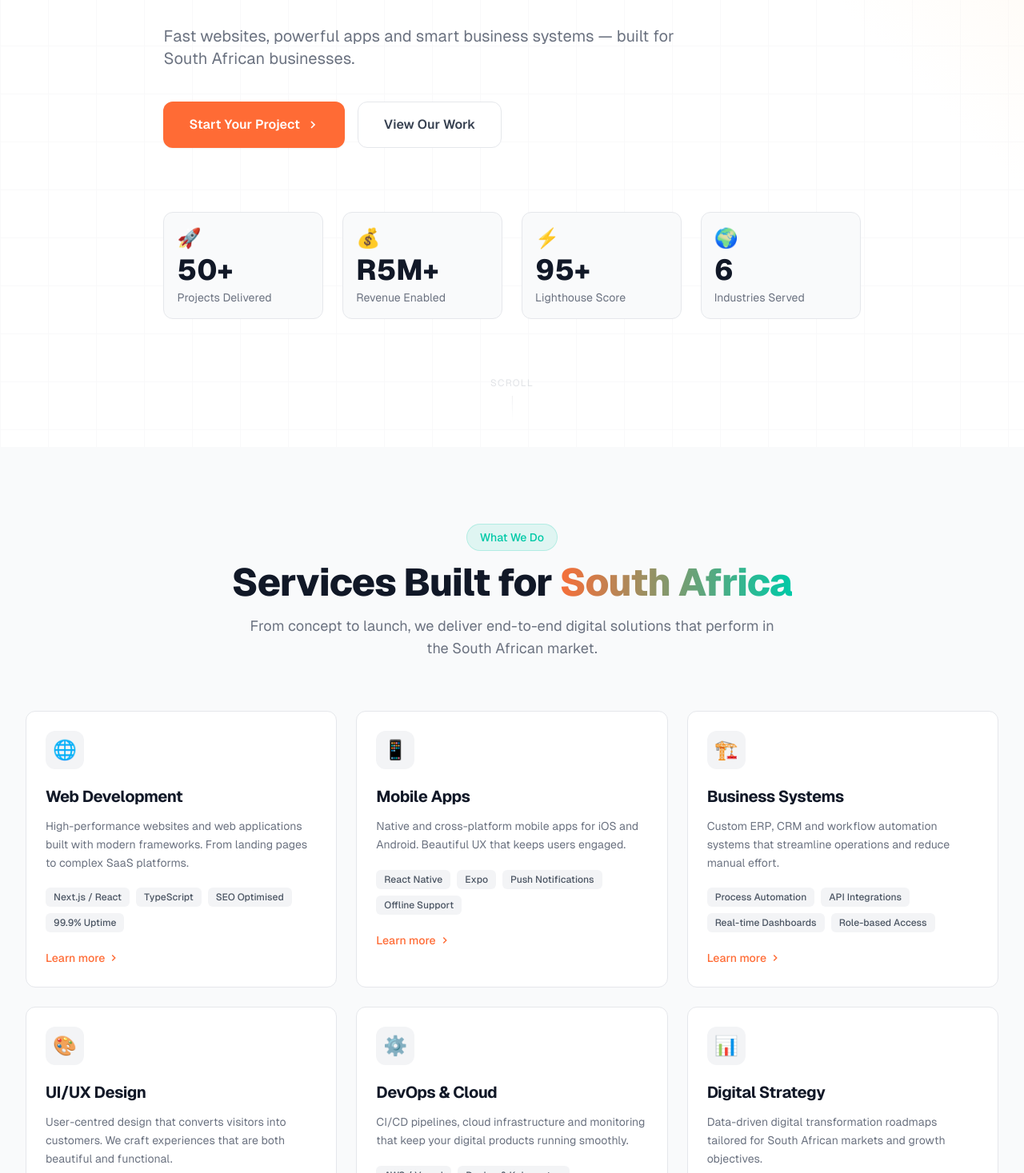
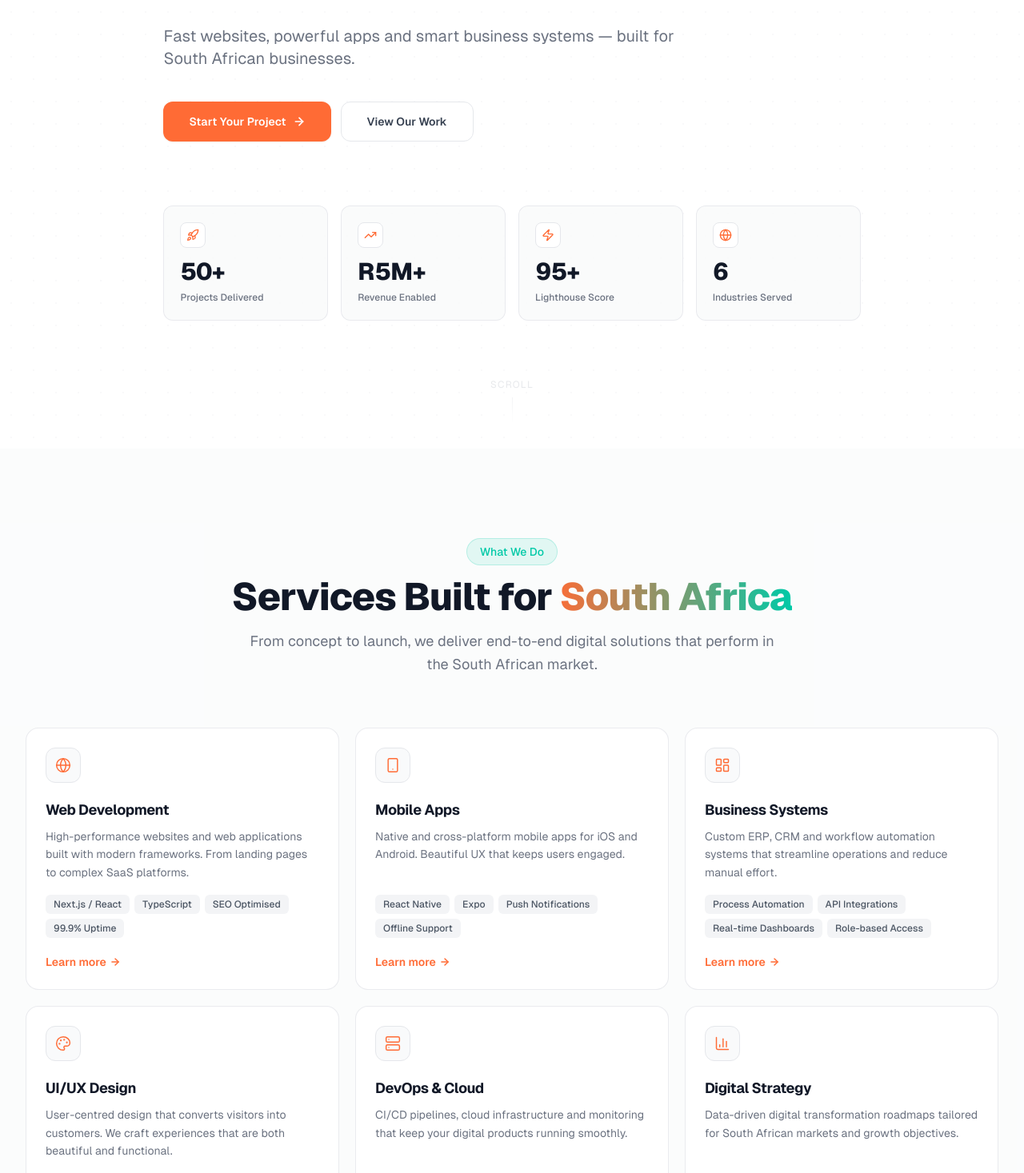
Before and after one commit to Nhlobo/testing, a Next.js app: page / in a window 1280 px wide. Shown: the part 363-1830 px from the top of the page at 80% size. Built offline with nearby package versions, Linux system fonts and the light colour scheme.

Commit message:
feat: premium UI — replace emoji icons with lucide-react, refine CSS design tokens and spacing
Agent-Logs-Url: https://github.com/Nhlobo/testing/sessions/4cce99ed-0bd8-4638-9d99-805327b2d9f8

Co-authored-by: Nhlobo <137711037+Nhlobo@users.noreply.github.com>

```diff
--- a/package.json
+++ b/package.json
@@ -14,6 +14,7 @@
     "class-variance-authority": "^0.7.1",
     "clsx": "^2.1.1",
     "framer-motion": "^12.38.0",
+    "lucide-react": "^0.511.0",
     "next": "15.5.15",
     "react": "^18",
     "react-dom": "^18",
--- a/src/app/blog/page.tsx
+++ b/src/app/blog/page.tsx
@@ -1,5 +1,6 @@
 import type { Metadata } from "next";
 import Link from "next/link";
+import { ArrowRight } from "lucide-react";
 import { AnimatedSection } from "@/components/ui/AnimatedSection";
 import { blogPosts } from "@/lib/data";
 import { formatDate } from "@/lib/utils";
@@ -57,9 +58,10 @@ export default function BlogPage() {
                     </time>
                     <Link
                       href={`/blog/${post.slug}`}
-                      className="text-xs font-semibold text-accent hover:text-accent-dark transition-colors"
+                      className="inline-flex items-center gap-1 text-xs font-semibold text-accent hover:text-accent-dark transition-colors"
                     >
-                      Read article →
+                      Read article
+                      <ArrowRight size={12} strokeWidth={2.5} />
                     </Link>
                   </div>
                 </article>
--- a/src/app/globals.css
+++ b/src/app/globals.css
@@ -4,22 +4,41 @@
 
 @layer base {
   :root {
+    /* Surface & background */
     --background: 0 0% 100%;
+    --surface: 210 20% 98%;
     --foreground: 222 47% 11%;
     --card: 0 0% 100%;
     --card-foreground: 222 47% 11%;
-    --border: 214 32% 91%;
-    --input: 214 32% 91%;
-    --primary: 18 100% 60%;
+
+    /* Borders & inputs */
+    --border: 220 14% 90%;
+    --input: 220 14% 90%;
+
+    /* Brand colours */
+    --primary: 18 100% 58%;
     --primary-foreground: 0 0% 100%;
-    --secondary: 168 100% 39%;
+    --secondary: 168 100% 37%;
     --secondary-foreground: 0 0% 100%;
-    --muted: 210 40% 96%;
-    --muted-foreground: 215 16% 47%;
-    --accent: 18 100% 60%;
+
+    /* Muted tones */
+    --muted: 210 20% 96%;
+    --muted-foreground: 215 14% 48%;
+
+    /* Accent (same as primary) */
+    --accent: 18 100% 58%;
     --accent-foreground: 0 0% 100%;
-    --ring: 18 100% 60%;
-    --radius: 0.5rem;
+
+    /* Focus ring */
+    --ring: 18 100% 58%;
+
+    /* Geometry */
+    --radius: 0.625rem;
+
+    /* Shadows */
+    --shadow-sm: 0 1px 2px 0 rgb(0 0 0 / 0.05);
+    --shadow-md: 0 4px 12px 0 rgb(0 0 0 / 0.08), 0 1px 3px 0 rgb(0 0 0 / 0.04);
+    --shadow-lg: 0 10px 28px 0 rgb(0 0 0 / 0.1), 0 2px 6px 0 rgb(0 0 0 / 0.05);
   }
 }
 
@@ -30,14 +49,32 @@
 
   html {
     scroll-behavior: smooth;
+    -webkit-font-smoothing: antialiased;
+    -moz-osx-font-smoothing: grayscale;
+    text-rendering: optimizeLegibility;
   }
 
   body {
-    @apply bg-white text-gray-900 font-sans;
+    @apply bg-white text-gray-900 font-sans leading-relaxed;
+    font-feature-settings: "cv02", "cv03", "cv04", "cv11";
   }
 
   h1, h2, h3, h4, h5, h6 {
-    @apply font-bold tracking-tight;
+    @apply font-bold tracking-tight leading-tight;
+    text-wrap: balance;
+  }
+
+  p {
+    text-wrap: pretty;
+  }
+
+  a {
+    @apply transition-colors duration-200;
+  }
+
+  /* Smooth focus styles */
+  :focus-visible {
+    @apply outline-none ring-2 ring-accent ring-offset-2;
   }
 }
 
@@ -51,32 +88,50 @@
   }
 
   .card-hover {
-    @apply transition-all duration-300 hover:-translate-y-1 hover:shadow-lg;
+    @apply transition-all duration-300 hover:-translate-y-1;
+    &:hover {
+      box-shadow: var(--shadow-lg);
+    }
   }
 
   .section-padding {
-    @apply py-16 md:py-24;
+    @apply py-20 md:py-28;
   }
 
   .container-custom {
     @apply max-w-7xl mx-auto px-4 sm:px-6 lg:px-8;
   }
+
+  /* Premium card base */
+  .card-premium {
+    @apply rounded-2xl bg-white border border-gray-200/80 transition-all duration-300;
+    box-shadow: var(--shadow-sm);
+    &:hover {
+      @apply border-gray-300/80 -translate-y-0.5;
+      box-shadow: var(--shadow-md);
+    }
+  }
+
+  /* Section badge pill */
+  .badge-pill {
+    @apply inline-flex items-center gap-1.5 px-4 py-1.5 rounded-full text-sm font-medium;
+  }
 }
 
 /* Custom scrollbar */
 ::-webkit-scrollbar {
-  width: 6px;
+  width: 5px;
 }
 
 ::-webkit-scrollbar-track {
-  background: #f1f5f9;
+  background: transparent;
 }
 
 ::-webkit-scrollbar-thumb {
-  background: #cbd5e1;
-  border-radius: 3px;
+  background: #d1d5db;
+  border-radius: 99px;
 }
 
 ::-webkit-scrollbar-thumb:hover {
-  background: #94a3b8;
+  background: #9ca3af;
 }
--- a/src/app/services/page.tsx
+++ b/src/app/services/page.tsx
@@ -2,6 +2,25 @@ import type { Metadata } from "next";
 import { AnimatedSection } from "@/components/ui/AnimatedSection";
 import { services } from "@/lib/data";
 import Link from "next/link";
+import {
+  Globe,
+  Smartphone,
+  LayoutDashboard,
+  Palette,
+  Server,
+  BarChart3,
+  ArrowRight,
+  type LucideIcon,
+} from "lucide-react";
+
+const SERVICE_ICONS: Record<string, LucideIcon> = {
+  Globe,
+  Smartphone,
+  LayoutDashboard,
+  Palette,
+  Server,
+  BarChart3,
+};
 
 export const metadata: Metadata = {
   title: "Services",
@@ -16,7 +35,7 @@ export default function ServicesPage() {
       <section className="section-padding bg-white">
         <div className="container-custom">
           <AnimatedSection className="max-w-3xl">
-            <span className="inline-block px-4 py-1.5 rounded-full bg-teal/10 border border-teal/20 text-teal text-sm font-medium mb-4">
+            <span className="inline-flex items-center gap-1.5 px-4 py-1.5 rounded-full bg-teal/10 border border-teal/20 text-teal text-sm font-medium mb-4">
               Our Services
             </span>
             <h1 className="text-4xl md:text-6xl font-extrabold text-gray-900 mb-6">
@@ -32,28 +51,30 @@ export default function ServicesPage() {
       </section>
 
       {/* Services grid */}
-      <section className="section-padding bg-gray-50">
+      <section className="section-padding bg-gray-50/60">
         <div className="container-custom">
-          <div className="grid grid-cols-1 md:grid-cols-2 gap-8">
-            {services.map((service, i) => (
+          <div className="grid grid-cols-1 md:grid-cols-2 gap-6">
+            {services.map((service, i) => {
+              const Icon = SERVICE_ICONS[service.icon] ?? Globe;
+              return (
                 <AnimatedSection
                   key={service.id}
                   delay={i * 0.1}
                   id={service.id}
-                className="p-8 rounded-2xl bg-white border border-gray-200 hover:border-accent/30 transition-all group"
+                  className="p-8 rounded-2xl bg-white border border-gray-200/80 hover:border-accent/30 transition-all group hover:shadow-[0_8px_24px_0_rgb(0,0,0,0.08)]"
                 >
                   <div className="flex items-start gap-5">
-                  <div className="w-14 h-14 rounded-xl bg-gray-100 flex items-center justify-center text-3xl shrink-0 group-hover:bg-orange-50 transition-colors">
-                    {service.icon}
+                    <div className="w-12 h-12 rounded-xl bg-gray-50 border border-gray-200 flex items-center justify-center text-accent shrink-0 group-hover:bg-orange-50 group-hover:border-accent/20 transition-colors">
+                      <Icon size={22} strokeWidth={1.75} />
                     </div>
                     <div className="flex-1">
-                    <h2 className="text-2xl font-bold text-gray-900 mb-3">{service.title}</h2>
-                    <p className="text-gray-500 leading-relaxed mb-5">{service.description}</p>
-                    <div className="flex flex-wrap gap-2 mb-5">
+                      <h2 className="text-xl font-bold text-gray-900 mb-2">{service.title}</h2>
+                      <p className="text-gray-500 leading-relaxed mb-4">{service.description}</p>
+                      <div className="flex flex-wrap gap-1.5 mb-5">
                         {service.features.map((f) => (
                           <span
                             key={f}
-                          className="px-3 py-1 rounded-md bg-gray-100 text-gray-600 text-xs font-medium"
+                            className="px-2.5 py-1 rounded-md bg-gray-100 text-gray-600 text-xs font-medium"
                           >
                             {f}
                           </span>
@@ -63,12 +84,14 @@ export default function ServicesPage() {
                         href="/contact"
                         className="inline-flex items-center gap-1 text-sm font-semibold text-accent hover:text-accent-dark transition-colors"
                       >
-                      Start this project →
+                        Start this project
+                        <ArrowRight size={14} strokeWidth={2.5} />
                       </Link>
                     </div>
                   </div>
                 </AnimatedSection>
-            ))}
+              );
+            })}
           </div>
         </div>
       </section>
@@ -89,6 +112,7 @@ export default function ServicesPage() {
               className="inline-flex items-center gap-2 px-8 py-4 rounded-xl bg-accent text-white font-semibold hover:bg-accent-dark transition-all shadow-sm"
             >
               Book a Free Call
+              <ArrowRight size={16} strokeWidth={2.5} />
             </Link>
           </AnimatedSection>
         </div>
--- a/src/components/sections/Hero.tsx
+++ b/src/components/sections/Hero.tsx
@@ -3,7 +3,16 @@
 import { useEffect, useRef, useState } from "react";
 import Link from "next/link";
 import { motion } from "framer-motion";
+import { Rocket, TrendingUp, Zap, Globe, ArrowRight } from "lucide-react";
 import { stats, siteConfig } from "@/lib/data";
+
+// Map icon name string → Lucide component
+const STAT_ICONS: Record<string, React.ElementType> = {
+  Rocket,
+  TrendingUp,
+  Zap,
+  Globe,
+};
 
 function AnimatedCounter({ target, suffix }: { target: number; suffix: string }) {
   const [count, setCount] = useState(0);
@@ -47,17 +56,16 @@ function AnimatedCounter({ target, suffix }: { target: number; suffix: string })
 export function Hero() {
   return (
     <section className="relative min-h-screen flex items-center overflow-hidden bg-white">
-      {/* Subtle background pattern */}
+      {/* Subtle dot grid */}
       <div
-        className="absolute inset-0 opacity-[0.025]"
+        className="absolute inset-0 opacity-[0.03]"
         style={{
-          backgroundImage:
-            "linear-gradient(#374151 1px, transparent 1px), linear-gradient(90deg, #374151 1px, transparent 1px)",
-          backgroundSize: "60px 60px",
+          backgroundImage: "radial-gradient(#374151 1px, transparent 1px)",
+          backgroundSize: "28px 28px",
         }}
       />
       {/* Soft accent glow top-right */}
-      <div className="absolute top-0 right-0 w-[600px] h-[600px] bg-gradient-to-bl from-orange-50 via-transparent to-transparent" />
+      <div className="absolute top-0 right-0 w-[700px] h-[700px] rounded-full bg-gradient-to-bl from-orange-50/80 via-transparent to-transparent -translate-y-1/4 translate-x-1/4 pointer-events-none" />
 
       <div className="container-custom relative z-10 py-32 md:py-40">
         <div className="max-w-4xl">
@@ -67,15 +75,15 @@ export function Hero() {
             animate={{ opacity: 1, y: 0 }}
             transition={{ duration: 0.5 }}
           >
-            <span className="inline-flex items-center gap-2 px-4 py-1.5 rounded-full bg-orange-50 border border-orange-200 text-accent text-sm font-medium mb-8">
-              <span className="w-2 h-2 rounded-full bg-accent animate-pulse" />
+            <span className="inline-flex items-center gap-2 px-4 py-1.5 rounded-full bg-orange-50 border border-orange-200/80 text-accent text-sm font-medium mb-8">
+              <span className="w-1.5 h-1.5 rounded-full bg-accent animate-pulse" />
               South African Digital Agency
             </span>
           </motion.div>
 
           {/* Headline */}
           <motion.h1
-            className="text-4xl sm:text-5xl md:text-6xl lg:text-7xl font-extrabold text-gray-900 leading-tight mb-6"
+            className="text-4xl sm:text-5xl md:text-6xl lg:text-[4.5rem] font-extrabold text-gray-900 leading-[1.08] tracking-tight mb-6"
             initial={{ opacity: 0, y: 30 }}
             animate={{ opacity: 1, y: 0 }}
             transition={{ duration: 0.6, delay: 0.1 }}
@@ -98,23 +106,21 @@ export function Hero() {
 
           {/* CTA Buttons */}
           <motion.div
-            className="flex flex-col sm:flex-row gap-4 mb-20"
+            className="flex flex-col sm:flex-row gap-3 mb-20"
             initial={{ opacity: 0, y: 30 }}
             animate={{ opacity: 1, y: 0 }}
             transition={{ duration: 0.6, delay: 0.3 }}
           >
             <Link
               href="/contact"
-              className="inline-flex items-center justify-center gap-2 px-8 py-4 rounded-xl bg-accent text-white font-semibold text-base hover:bg-accent-dark transition-all shadow-sm hover:shadow-md"
+              className="inline-flex items-center justify-center gap-2 px-8 py-3.5 rounded-xl bg-accent text-white font-semibold text-sm hover:bg-accent-dark transition-all shadow-sm hover:shadow-md"
             >
               Start Your Project
-              <svg width="16" height="16" viewBox="0 0 24 24" fill="none" stroke="currentColor" strokeWidth="2.5">
-                <path d="m9 18 6-6-6-6" />
-              </svg>
+              <ArrowRight size={16} strokeWidth={2.5} />
             </Link>
             <Link
               href="/work"
-              className="inline-flex items-center justify-center gap-2 px-8 py-4 rounded-xl bg-white border border-gray-200 text-gray-700 font-semibold text-base hover:border-gray-300 hover:bg-gray-50 transition-all"
+              className="inline-flex items-center justify-center gap-2 px-8 py-3.5 rounded-xl bg-white border border-gray-200 text-gray-700 font-semibold text-sm hover:border-gray-300 hover:bg-gray-50 transition-all"
             >
               View Our Work
             </Link>
@@ -122,18 +128,24 @@ export function Hero() {
 
           {/* Stats grid */}
           <motion.div
-            className="grid grid-cols-2 md:grid-cols-4 gap-6"
+            className="grid grid-cols-2 md:grid-cols-4 gap-4"
             initial={{ opacity: 0, y: 30 }}
             animate={{ opacity: 1, y: 0 }}
             transition={{ duration: 0.6, delay: 0.4 }}
           >
-            {stats.map((stat) => (
+            {stats.map((stat) => {
+              const Icon = STAT_ICONS[stat.icon];
+              return (
                 <div
                   key={stat.label}
-                className="flex flex-col items-start p-4 rounded-xl bg-gray-50 border border-gray-200"
+                  className="flex flex-col items-start p-5 rounded-xl bg-gray-50/80 border border-gray-200/80"
                 >
-                <span className="text-2xl mb-1">{stat.icon}</span>
-                <span className="text-3xl md:text-4xl font-extrabold text-gray-900 leading-none">
+                  {Icon && (
+                    <div className="w-8 h-8 rounded-lg bg-white border border-gray-200 flex items-center justify-center mb-3 text-accent">
+                      <Icon size={16} strokeWidth={2} />
+                    </div>
+                  )}
+                  <span className="text-2xl md:text-3xl font-extrabold text-gray-900 leading-none tabular-nums">
                     {stat.value.startsWith("R") ? (
                       <>
                         R<AnimatedCounter target={stat.numericValue} suffix="M+" />
@@ -142,15 +154,16 @@ export function Hero() {
                       <AnimatedCounter target={stat.numericValue} suffix={stat.suffix} />
                     )}
                   </span>
-                <span className="text-gray-500 text-sm mt-1">{stat.label}</span>
+                  <span className="text-gray-500 text-xs mt-1.5 font-medium">{stat.label}</span>
                 </div>
-            ))}
+              );
+            })}
           </motion.div>
         </div>
       </div>
 
       {/* Scroll indicator */}
-      <div className="absolute bottom-8 left-1/2 -translate-x-1/2 flex flex-col items-center gap-2 opacity-30">
+      <div className="absolute bottom-8 left-1/2 -translate-x-1/2 flex flex-col items-center gap-2 opacity-25">
         <span className="text-xs text-gray-400 tracking-widest uppercase">Scroll</span>
         <div className="w-px h-8 bg-gradient-to-b from-gray-400 to-transparent animate-pulse" />
       </div>
--- a/src/components/sections/Services.tsx
+++ b/src/components/sections/Services.tsx
@@ -4,8 +4,27 @@ import Link from "next/link";
 import { motion } from "framer-motion";
 import { useInView } from "framer-motion";
 import { useRef } from "react";
+import {
+  Globe,
+  Smartphone,
+  LayoutDashboard,
+  Palette,
+  Server,
+  BarChart3,
+  ArrowRight,
+  type LucideIcon,
+} from "lucide-react";
 import { services } from "@/lib/data";
 import { AnimatedSection } from "@/components/ui/AnimatedSection";
+
+const SERVICE_ICONS: Record<string, LucideIcon> = {
+  Globe,
+  Smartphone,
+  LayoutDashboard,
+  Palette,
+  Server,
+  BarChart3,
+};
 
 const containerVariants = {
   hidden: {},
@@ -26,17 +45,17 @@ export function Services() {
   const isInView = useInView(ref, { once: true, margin: "-10%" });
 
   return (
-    <section id="services" className="section-padding bg-gray-50">
+    <section id="services" className="section-padding bg-gray-50/60">
       <div className="container-custom">
         <AnimatedSection className="text-center mb-16">
-          <span className="inline-block px-4 py-1.5 rounded-full bg-teal/10 border border-teal/20 text-teal text-sm font-medium mb-4">
+          <span className="inline-flex items-center gap-1.5 px-4 py-1.5 rounded-full bg-teal/10 border border-teal/20 text-teal text-sm font-medium mb-4">
             What We Do
           </span>
           <h2 className="text-3xl md:text-5xl font-extrabold text-gray-900 mb-4">
             Services Built for
             <span className="gradient-text"> South Africa</span>
           </h2>
-          <p className="text-gray-500 text-lg max-w-2xl mx-auto">
+          <p className="text-gray-500 text-lg max-w-2xl mx-auto leading-relaxed">
             From concept to launch, we deliver end-to-end digital solutions that perform in the
             South African market.
           </p>
@@ -47,24 +66,26 @@ export function Services() {
           variants={containerVariants}
           initial="hidden"
           animate={isInView ? "visible" : "hidden"}
-          className="grid grid-cols-1 md:grid-cols-2 lg:grid-cols-3 gap-6"
+          className="grid grid-cols-1 md:grid-cols-2 lg:grid-cols-3 gap-5"
         >
-          {services.map((service) => (
+          {services.map((service) => {
+            const Icon = SERVICE_ICONS[service.icon] ?? Globe;
+            return (
               <motion.div
                 key={service.id}
                 variants={cardVariants}
-              className="group relative p-6 rounded-xl bg-white border border-gray-200 hover:border-accent/40 transition-all duration-300 hover:-translate-y-1 hover:shadow-lg"
+                className="group relative flex flex-col p-6 rounded-2xl bg-white border border-gray-200/80 hover:border-accent/30 transition-all duration-300 hover:-translate-y-0.5 hover:shadow-[0_8px_24px_0_rgb(0,0,0,0.08)]"
               >
                 {/* Icon */}
-              <div className="w-12 h-12 rounded-xl bg-gray-100 flex items-center justify-center text-2xl mb-5 group-hover:bg-orange-50 transition-colors">
-                {service.icon}
+                <div className="w-11 h-11 rounded-xl bg-gray-50 border border-gray-200 flex items-center justify-center mb-5 text-accent group-hover:bg-orange-50 group-hover:border-accent/20 transition-colors">
+                  <Icon size={20} strokeWidth={1.75} />
                 </div>
 
-              <h3 className="text-xl font-bold text-gray-900 mb-3">{service.title}</h3>
-              <p className="text-gray-500 text-sm leading-relaxed mb-5">{service.description}</p>
+                <h3 className="text-lg font-bold text-gray-900 mb-2">{service.title}</h3>
+                <p className="text-gray-500 text-sm leading-relaxed mb-4 flex-1">{service.description}</p>
 
                 {/* Feature tags */}
-              <div className="flex flex-wrap gap-2 mb-5">
+                <div className="flex flex-wrap gap-1.5 mb-5">
                   {service.features.map((feature) => (
                     <span
                       key={feature}
@@ -77,18 +98,17 @@ export function Services() {
 
                 <Link
                   href={service.href}
-                className="inline-flex items-center gap-1 text-sm font-medium text-accent hover:text-accent-dark transition-colors"
+                  className="inline-flex items-center gap-1 text-sm font-semibold text-accent hover:text-accent-dark transition-colors mt-auto"
                 >
                   Learn more
-                <svg width="14" height="14" viewBox="0 0 24 24" fill="none" stroke="currentColor" strokeWidth="2.5">
-                  <path d="m9 18 6-6-6-6" />
-                </svg>
+                  <ArrowRight size={14} strokeWidth={2.5} />
                 </Link>
 
                 {/* Hover accent bar */}
-              <div className="absolute bottom-0 left-0 right-0 h-0.5 bg-gradient-to-r from-accent to-teal rounded-b-xl opacity-0 group-hover:opacity-100 transition-opacity" />
+                <div className="absolute bottom-0 left-0 right-0 h-[2px] bg-gradient-to-r from-accent to-teal rounded-b-2xl opacity-0 group-hover:opacity-100 transition-opacity" />
               </motion.div>
-          ))}
+            );
+          })}
         </motion.div>
       </div>
     </section>
```
Also changed, not shown: src/app/about/page.tsx (+9 -5 lines), src/app/members/page.tsx (+45 -17 lines), src/components/sections/BlogPreview.tsx (+5 -5 lines), src/components/sections/ContactForm.tsx (+7 -4 lines), src/components/sections/DataViz.tsx (+32 -29 lines), src/lib/data.ts (+10 -10 lines), 1 other file (tests, documents, lock files or other folders). Lines whose indentation alone changed are shown as unchanged.
